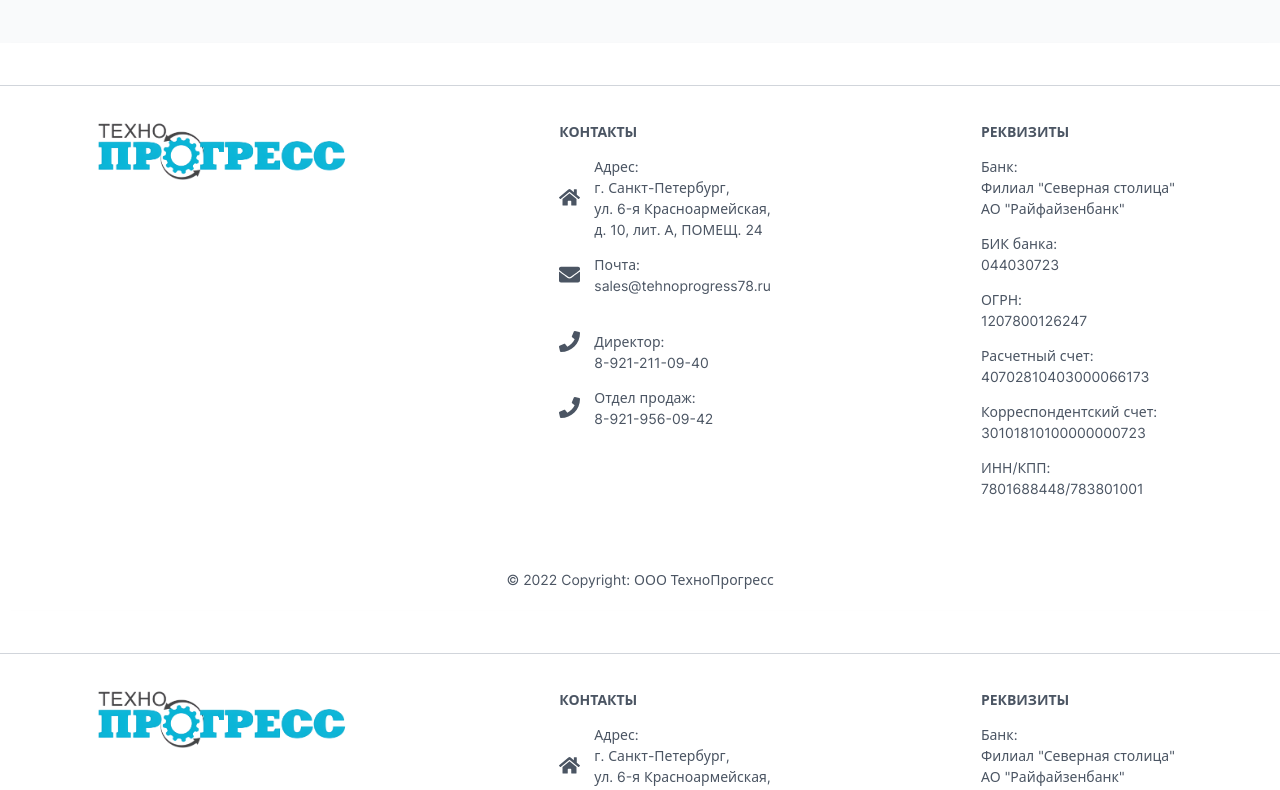
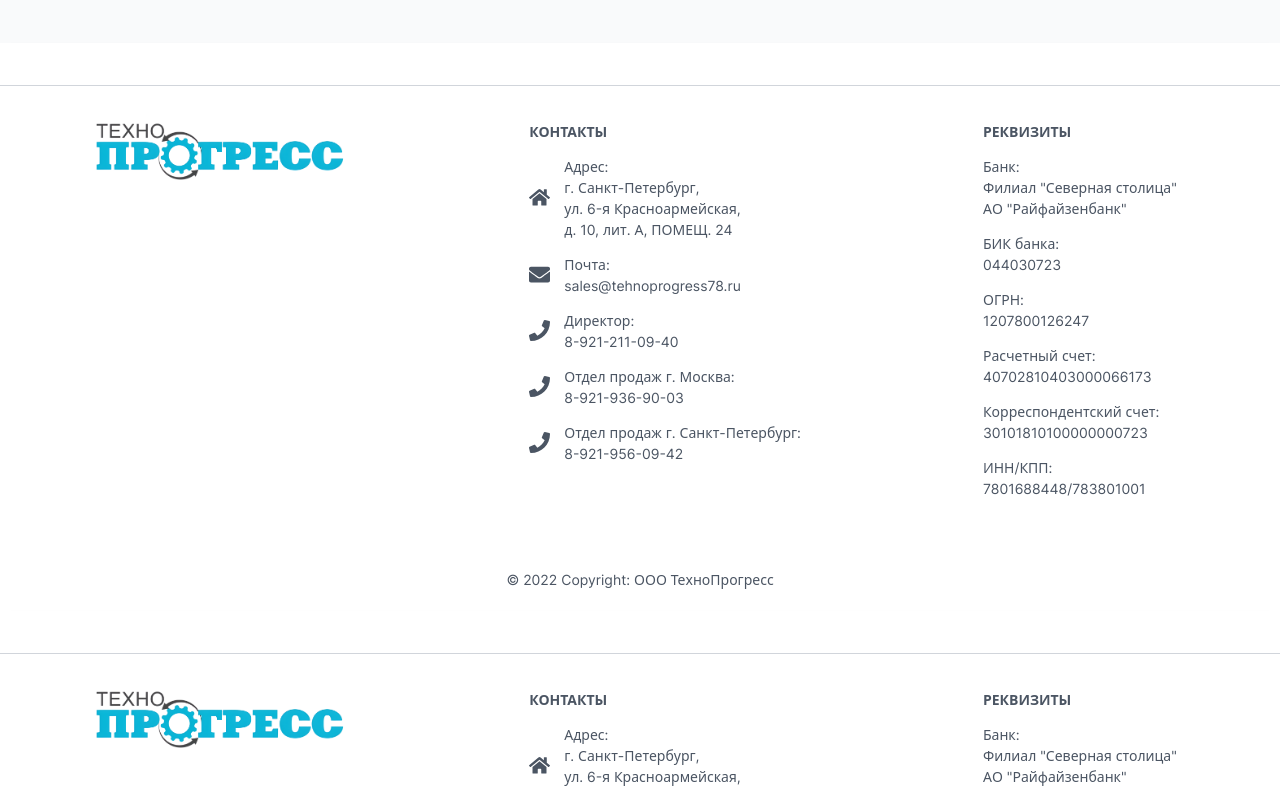
Before and after one commit to SoraHimmel2/TehnoProgress, a Next.js app: page /components in a window 1280 px wide. Shown: the part 1740-2530 px from the top of the page. Built offline with nearby package versions, Linux system fonts and the light colour scheme.

Commit message:
add new contacts fields

```diff
--- a/src/components/Contacts/ContactsInfo.tsx
+++ b/src/components/Contacts/ContactsInfo.tsx
@@ -49,7 +49,7 @@ const ContactsInfo: React.FunctionComponent = () => {
         </div>
 
         <div className=''>
-          <div className=' mb-4 flex items-center justify-start'>
+          <div className='mb-4 flex items-center justify-start'>
             <svg
               aria-hidden='true'
               focusable='false'
@@ -65,6 +65,7 @@ const ContactsInfo: React.FunctionComponent = () => {
                 d='M493.4 24.6l-104-24c-11.3-2.6-22.9 3.3-27.5 13.9l-48 112c-4.2 9.8-1.4 21.3 6.9 28l60.6 49.6c-36 76.7-98.9 140.5-177.2 177.2l-49.6-60.6c-6.8-8.3-18.2-11.1-28-6.9l-112 48C3.9 366.5-2 378.1.6 389.4l24 104C27.1 504.2 36.7 512 48 512c256.1 0 464-207.5 464-464 0-11.2-7.7-20.9-18.6-23.4z'
               ></path>
             </svg>
+
             <div className='text-left'>
               <div className=''>Директор:</div>
               <div className=' '> 8-921-211-09-40</div>
@@ -87,8 +88,31 @@ const ContactsInfo: React.FunctionComponent = () => {
               ></path>
             </svg>
 
-            <div className='mb-4 text-left'>
-              <div className=''>Отдел продаж: </div>
+            <div className='text-left'>
+              <div className=''>Отдел продаж г. Москва: </div>
+              <div className=''> 8-921-936-90-03</div>
+            </div>
+          </div>
+          <div className='mb-4 flex items-center justify-start'>
+            <svg
+              aria-hidden='true'
+              focusable='false'
+              data-prefix='fas'
+              data-icon='phone'
+              className='mr-4 w-6'
+              role='img'
+              xmlns='http://www.w3.org/2000/svg'
+              viewBox='0 0 512 512'
+            >
+              <path
+                fill='currentColor'
+                d='M493.4 24.6l-104-24c-11.3-2.6-22.9 3.3-27.5 13.9l-48 112c-4.2 9.8-1.4 21.3 6.9 28l60.6 49.6c-36 76.7-98.9 140.5-177.2 177.2l-49.6-60.6c-6.8-8.3-18.2-11.1-28-6.9l-112 48C3.9 366.5-2 378.1.6 389.4l24 104C27.1 504.2 36.7 512 48 512c256.1 0 464-207.5 464-464 0-11.2-7.7-20.9-18.6-23.4z'
+              ></path>
+            </svg>
+
+            <div className='text-left'>
+              <div className=''>Отдел продаж г. Санкт-Петербург:</div>
+
               <div className=''> 8-921-956-09-42</div>
             </div>
           </div>
--- a/src/components/Navbar/Navbar.tsx
+++ b/src/components/Navbar/Navbar.tsx
@@ -141,27 +141,33 @@ const Navbar = () => {
               <h6 className='mb-4 flex justify-start font-semibold uppercase md:justify-start'>
                 Контакты
               </h6>
-              <div className='mb-2 flex items-center justify-center md:justify-start'>
-                <div className='flex-col '>
-                  <div className=''>Адрес :&nbsp;</div>
+              <div className='mb-2 flex-col items-center justify-start'>
+                <div className='mb-2 flex-col'>
+                  <div className=''>Адрес:&nbsp;</div>
+                  <div className=''>г. Санкт-Петербург,</div>
+                  <div className=''>ул. 6-я Красноармейская,</div>
+                  <div className=''>д. 10, лит. А, ПОМЕЩ. 24</div>
+                </div>
+
+                <div className='mb-2 flex flex-col '>
+                  <div className=''>Почта: &nbsp;</div>
+                  <div className=''>sales@tehnoprogress78.ru</div>
+                </div>
+                <div className='mb-2 border-black'>
+                  <div className='flex-col  '>
+                    <div className=' '>Директор: &nbsp;</div>
+                    <div className=''>8-921-211-09-40</div>
+                  </div>
+                </div>
+                <div className='mb-2  flex-col'>
+                  <div className=''>Отдел продаж г. Москва: &nbsp;</div>
+                  <div className=''>8-921-936-90-03</div>
+                </div>
+                <div className='mb-2  flex-col'>
                   <div className=''>
-                    г. Санкт-Петербург, ул. 6-я Красноармейская,
+                    Отдел продаж г. Санкт-Петербург: &nbsp;
                   </div>
-                  <div className='mb-2 '>д. 10, лит. А, ПОМЕЩ. 24</div>
-                  <div className='mb-2 flex flex-col flex-wrap '>
-                    <div className=''>Почта &nbsp;</div>
-                    <div className=''>sales@tehnoprogress78.ru</div>
-                  </div>
-                  <div className='w-36 border-black '>
-                    <div className='flex flex-row flex-wrap justify-between '>
-                      <div className=''>Отдел продаж &nbsp;</div>
-                      <div className=''>8-921-956-09-42</div>
-                    </div>
-                    <div className='flex flex-row flex-wrap justify-between align-text-bottom'>
-                      <div className='w-36  '>Директор &nbsp;</div>
-                      <div className=''>8-921-211-09-40</div>
-                    </div>
-                  </div>
+                  <div className=''>8-921-956-09-42</div>
                 </div>
               </div>
             </div>
--- a/src/components/layout/Footer.tsx
+++ b/src/components/layout/Footer.tsx
@@ -3,7 +3,7 @@ const Footer: React.FunctionComponent = () => {
     <footer className='bg-white text-center text-gray-600 shadow-lg lg:text-left'>
       <div className='flex items-center justify-center border-b  border-gray-300 p-6 lg:justify-between'></div>
       <div className='mx-6 py-10 text-center md:text-left'>
-        <div className='flex flex-col justify-center  sm:grid sm:grid-cols-2 lg:flex lg:flex-row lg:gap-x-40 xl:gap-x-60'>
+        <div className='flex flex-col justify-center  sm:grid sm:grid-cols-2 lg:flex lg:flex-row lg:gap-x-36 xl:gap-x-52'>
           <div className=' border-black '>
             <h6
               className='
@@ -13,7 +13,7 @@ const Footer: React.FunctionComponent = () => {
             items-start
           '
             >
-              <img src='/images/logo-vq.png' className='w-72'></img>
+              <img src='/images/logo-vq.png' className='w-72  '></img>
             </h6>
           </div>
           <div className='mb-4 flex flex-col items-start'>
@@ -63,30 +63,7 @@ const Footer: React.FunctionComponent = () => {
               </div>
             </div>
 
-            <div className=''>
             <div className='mb-4 flex items-center justify-start'>
-                <svg
-                  aria-hidden='true'
-                  focusable='false'
-                  data-prefix='fas'
-                  data-icon='phone'
-                  className='mr-4 w-6'
-                  role='img'
-                  xmlns='http://www.w3.org/2000/svg'
-                  viewBox='0 0 512 512'
-                >
-                  <path
-                    fill='currentColor'
-                    d='M493.4 24.6l-104-24c-11.3-2.6-22.9 3.3-27.5 13.9l-48 112c-4.2 9.8-1.4 21.3 6.9 28l60.6 49.6c-36 76.7-98.9 140.5-177.2 177.2l-49.6-60.6c-6.8-8.3-18.2-11.1-28-6.9l-112 48C3.9 366.5-2 378.1.6 389.4l24 104C27.1 504.2 36.7 512 48 512c256.1 0 464-207.5 464-464 0-11.2-7.7-20.9-18.6-23.4z'
-                  ></path>
-                </svg>
-                <div className='text-left'>
-                  <div>&nbsp;</div>
-                  <div className=''>Директор:</div>
-                  <div className=' '> 8-921-211-09-40</div>
-                </div>
-              </div>
-              <div className='flex items-center justify-start'>
               <svg
                 aria-hidden='true'
                 focusable='false'
@@ -104,9 +81,53 @@ const Footer: React.FunctionComponent = () => {
               </svg>
 
               <div className='text-left'>
-                  <div className=''>Отдел продаж: </div>
+                <div className=''>Директор:</div>
+                <div className=' '> 8-921-211-09-40</div>
+              </div>
+            </div>
+            <div className='mb-4 flex items-center justify-start'>
+              <svg
+                aria-hidden='true'
+                focusable='false'
+                data-prefix='fas'
+                data-icon='phone'
+                className='mr-4 w-6'
+                role='img'
+                xmlns='http://www.w3.org/2000/svg'
+                viewBox='0 0 512 512'
+              >
+                <path
+                  fill='currentColor'
+                  d='M493.4 24.6l-104-24c-11.3-2.6-22.9 3.3-27.5 13.9l-48 112c-4.2 9.8-1.4 21.3 6.9 28l60.6 49.6c-36 76.7-98.9 140.5-177.2 177.2l-49.6-60.6c-6.8-8.3-18.2-11.1-28-6.9l-112 48C3.9 366.5-2 378.1.6 389.4l24 104C27.1 504.2 36.7 512 48 512c256.1 0 464-207.5 464-464 0-11.2-7.7-20.9-18.6-23.4z'
+                ></path>
+              </svg>
+
+              <div className='text-left'>
+                <div className=''>Отдел продаж г. Москва: </div>
+                <div className=''> 8-921-936-90-03</div>
+              </div>
+            </div>
+            <div className='mb-4 flex items-center justify-start'>
+              <svg
+                aria-hidden='true'
+                focusable='false'
+                data-prefix='fas'
+                data-icon='phone'
+                className='mr-4 w-6'
+                role='img'
+                xmlns='http://www.w3.org/2000/svg'
+                viewBox='0 0 512 512'
+              >
+                <path
+                  fill='currentColor'
+                  d='M493.4 24.6l-104-24c-11.3-2.6-22.9 3.3-27.5 13.9l-48 112c-4.2 9.8-1.4 21.3 6.9 28l60.6 49.6c-36 76.7-98.9 140.5-177.2 177.2l-49.6-60.6c-6.8-8.3-18.2-11.1-28-6.9l-112 48C3.9 366.5-2 378.1.6 389.4l24 104C27.1 504.2 36.7 512 48 512c256.1 0 464-207.5 464-464 0-11.2-7.7-20.9-18.6-23.4z'
+                ></path>
+              </svg>
+
+              <div className='text-left'>
+                <div className=''>Отдел продаж г. Санкт-Петербург:</div>
+
                 <div className=''> 8-921-956-09-42</div>
-                </div>
               </div>
             </div>
           </div>
```
Lines whose indentation alone changed are shown as unchanged.
